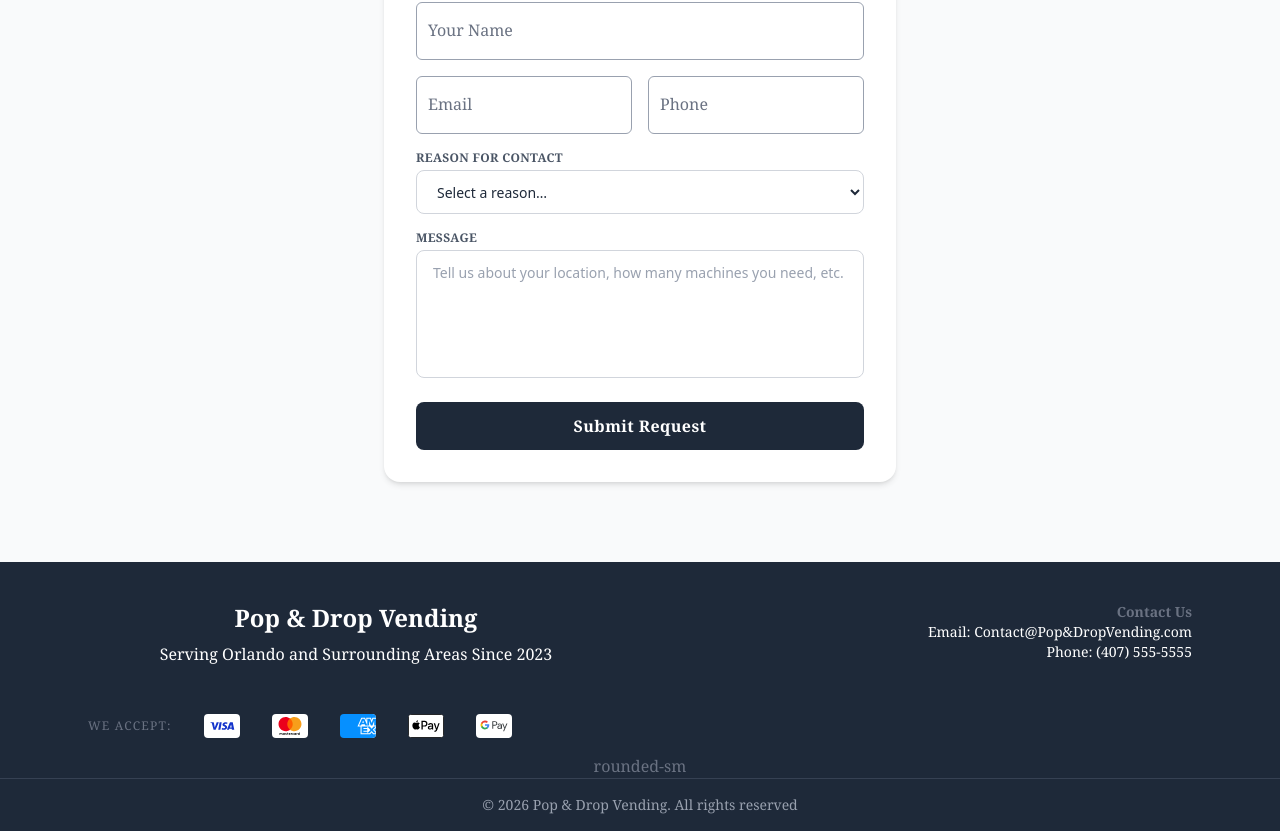
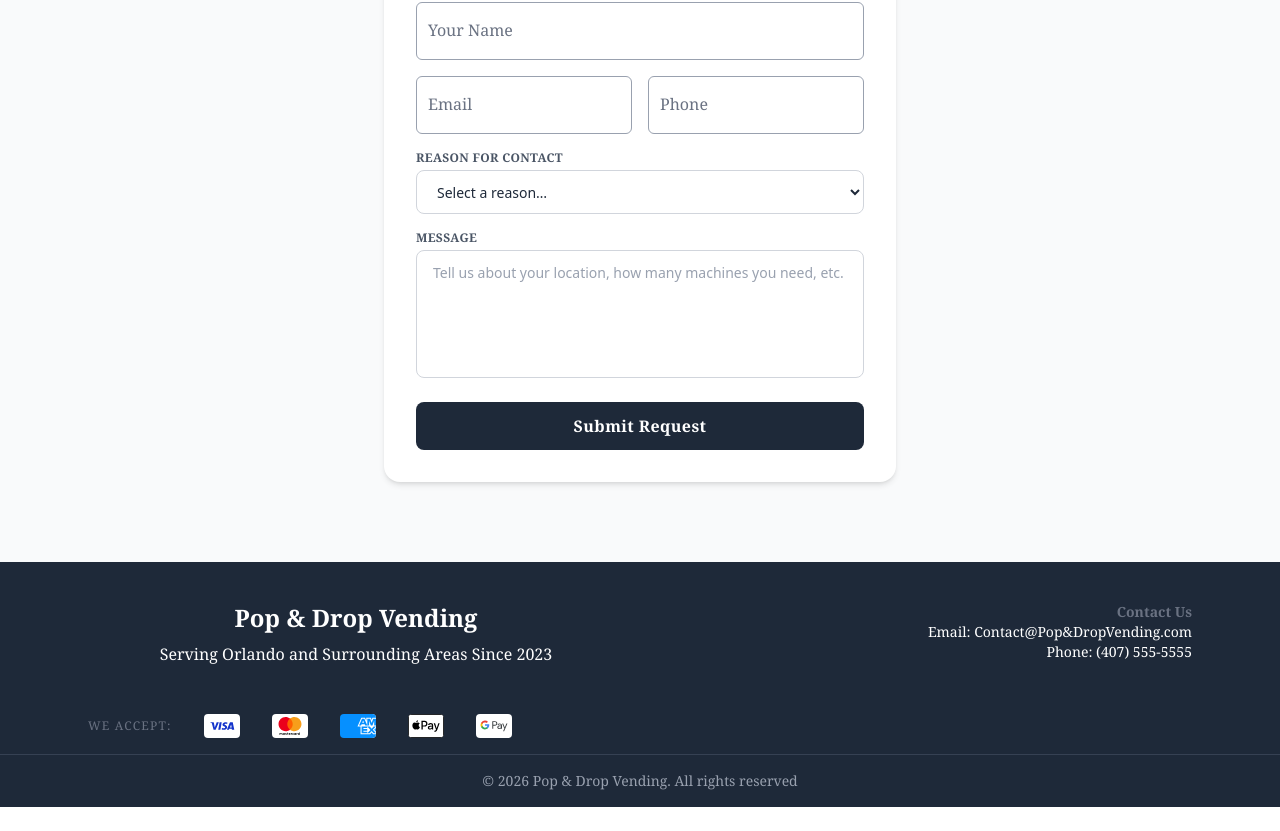
Before and after one commit to Malikishome/PopNDrop, a React (Vite) app: page / in a window 1280 px wide. Shown: the part 3400-4231 px from the top of the page. After the commit the page ends 4207 px from the top, so only its background shows below. Built offline with nearby package versions, Linux system fonts and the light colour scheme; no server answers.

Commit message:
Fixed bug in the footer

```diff
--- a/index.html
+++ b/index.html
@@ -2,7 +2,7 @@
 <html lang="en">
   <head>
     <meta charset="UTF-8" />
-    <link rel="icon" type="image/svg+xml" href="/vite.svg" />
+    <link rel="icon" type="image/svg+xml" href="./assets/vendingMachine.svg" />
     <meta name="viewport" content="width=device-width, initial-scale=1.0" />
     <title>Pop-&-Drop-Vending</title>
   </head>
--- a/src/Footer.jsx
+++ b/src/Footer.jsx
@@ -39,7 +39,6 @@
           <img src={ApplePayIcon} alt="Apple Pay" className="h-6  hover:scale-110 transition rounded-sm" />
           <img src={GooglePayIcon} alt="Google Pay" className="h-6  hover:scale-110 transition rounded-sm" />
         </div>
- rounded-sm
         <div className='text-center text-gray-400 text-sm border-t border-gray-700 py-4'>
           © {new Date().getFullYear()} Pop & Drop Vending. All rights reserved
         </div>
```
Also changed, not shown: src/assets/vendingMachine.svg (added).
